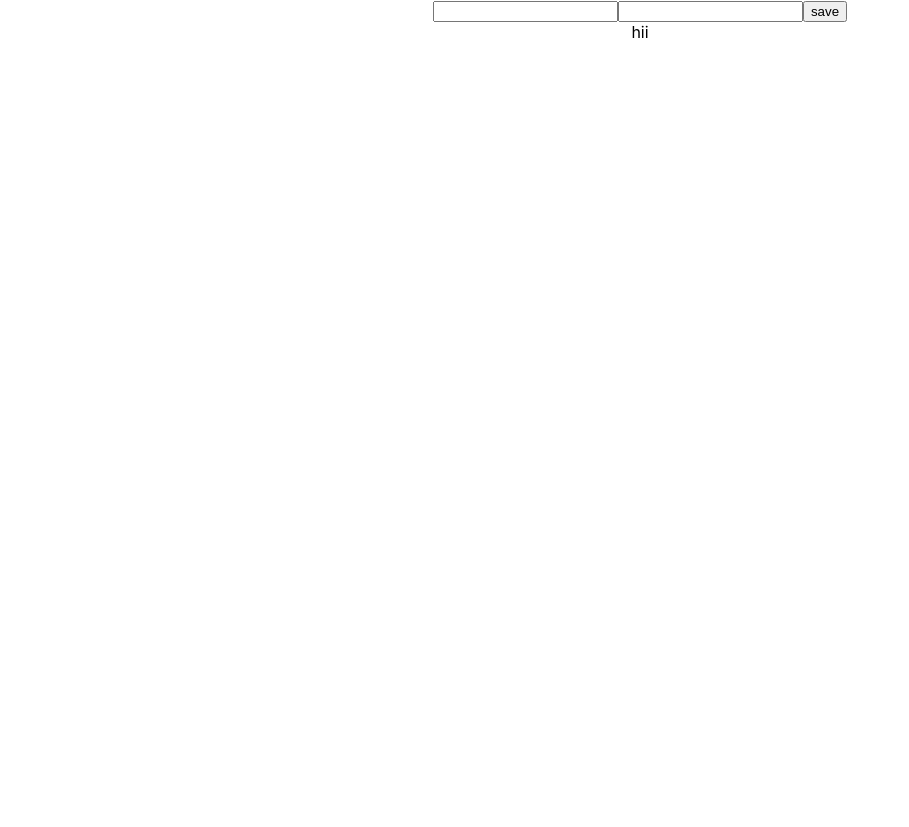
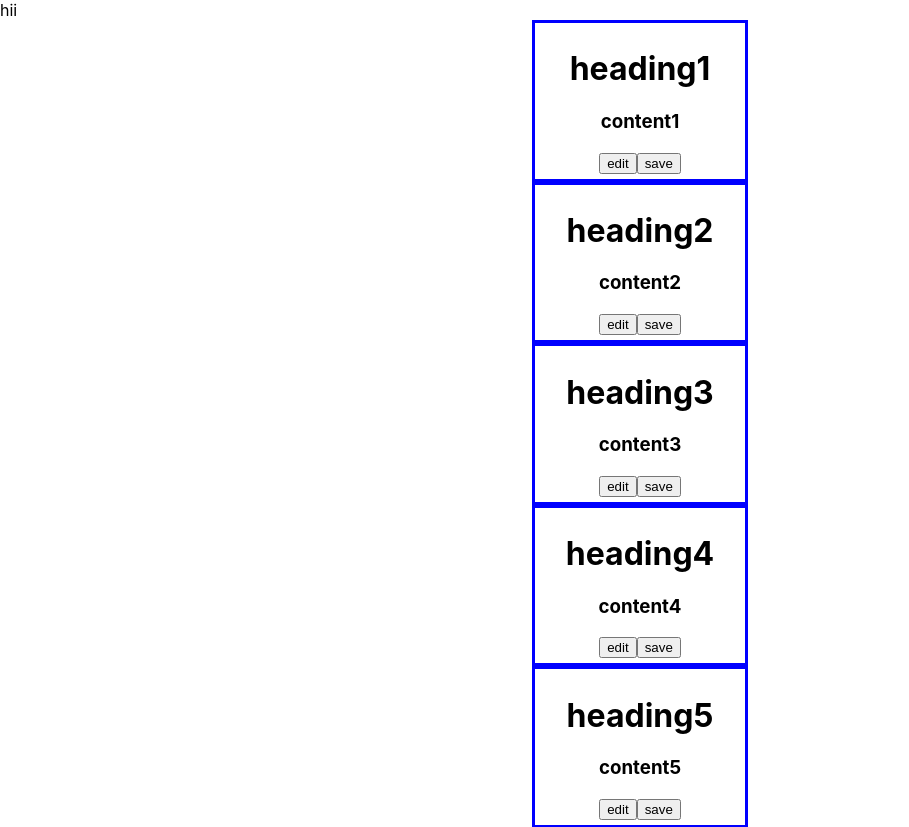
Before and after one commit to komal1232/todolist, a React (Create React App) app: page / in a window 1280 px wide. Shown: the top 827 px of the page, without its empty margins (0-909 px from the left). Before the commit the page ends 800 px from the top, so only its background shows below. Built offline with nearby package versions, Linux system fonts and the light colour scheme.

Commit message:
show notes with mock data

```diff
--- a/src/App.js
+++ b/src/App.js
@@ -31,9 +31,10 @@ function App() {
   };
 
   return (
-    <div className="App">
+    <div>
       {/* <Note headding= {notes.Notes[0].headding} content={notes.Notes[0].content} saveNote = {saveNote} /> */}
-      <AddNote saveNote ={saveNote}/>
+      {/* <AddNote saveNote ={saveNote}/> */}
+      <div>hii</div>
       <ShowNotes/>
     </div>
   );
--- a/src/containers/Note.js
+++ b/src/containers/Note.js
@@ -1,4 +1,5 @@
 import React, { useState } from "react";
+import '../index.css'
 export default function Note(Props) {
   const [headding, setHeadding] = useState(Props.headding);
   const [content, setContent] = useState(Props.content);
@@ -18,7 +19,7 @@ const onEditClick =  () => {
     setContent(e.target.value);
   };
   return (
-    <div /*className="NoteBox" */>
+    <div className="noteBox" >
       <h1> {headding} </h1>
       {editable === true ? (
         <>
--- a/src/containers/ShowNotes.js
+++ b/src/containers/ShowNotes.js
@@ -1,10 +1,19 @@
 import { render } from "@testing-library/react";
 import React  from "react";
+import Note from "./Note";
 
-//const data ={noteList=[]}
+const data = {noteList: [{ heading: "heading1", content: "content1" },
+    { heading: "heading2", content: "content2" },
+    { heading: "heading3", content: "content3" },
+    { heading: "heading4", content: "content4" },
+    { heading: "heading5", content: "content5" },
+    { heading: "heading7", content: "content7" }
+    ]}
 export default function ShowNotes(props){
 
     return(
-        <div>hii</div>
+        <>
+        {data.noteList.map(element=> <Note headding={element.heading} content ={element.content}/>)}
+        </>
     )
 }
--- a/src/index.css
+++ b/src/index.css
@@ -11,3 +11,14 @@ code {
   font-family: source-code-pro, Menlo, Monaco, Consolas, 'Courier New',
     monospace;
 }
+
+.noteBox {
+  border-style: solid;
+  border-color: blue;
+  border-width: 3px;
+  text-align: center;
+  width: 200px;
+  padding: 5px;
+  align-items: center;
+  justify-self: center
+}
```
